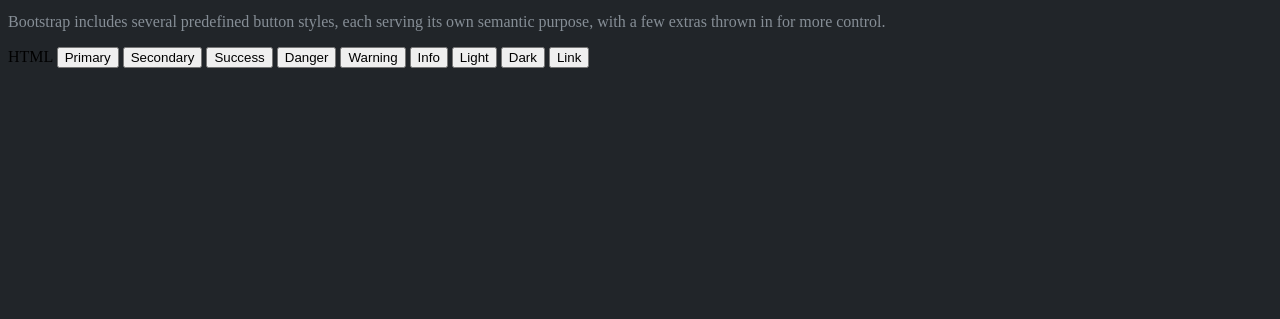
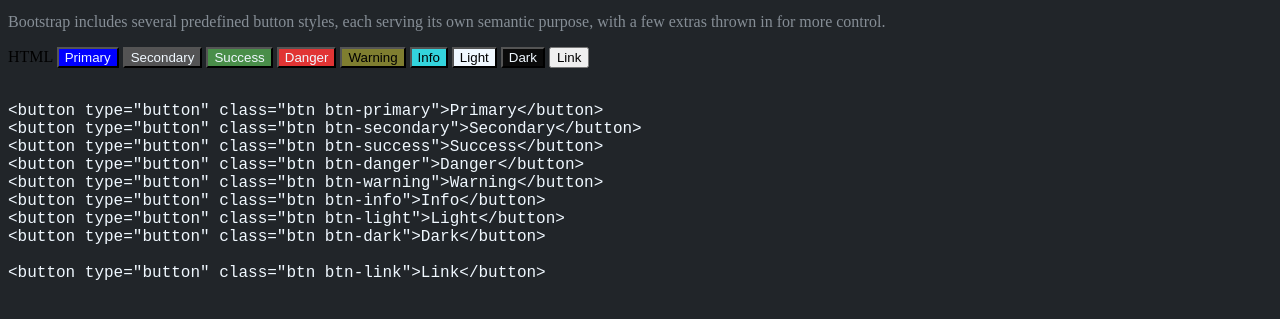
Before and after one commit to Shaimullina/getbootstrap, a plain HTML site: page index.html in a window 1280 px wide. Shown: the part 203-522 px from the top of the page. Drawn offline with Linux system fonts and the light colour scheme.

Commit message:
First commit

```diff
--- a/css.css
+++ b/css.css
@@ -68,3 +68,47 @@
     font-size: 16px;
     color: #868e96;
  }
+
+ .btn-btn-primary {
+
+background-color: blue;
+color:aliceblue;
+ }
+
+ .btn-btn-secondary{
+   background-color: rgb(83, 83, 84);
+   color:aliceblue;
+ }
+
+ .btn-btn-success {
+   background-color: #498e49;
+   color:aliceblue;
+ }
+.btn-btn-danger{
+   background-color: #e13434;
+   color:aliceblue;
+}
+
+.btn-btn-warning{
+   background-color: #7f7e30;
+   color:rgb(0, 0, 0);
+}
+
+.btn-btn-info{
+   background-color: #34d8e1fa;
+   color:rgb(0, 0, 0);
+}
+
+.btn-btn-light {
+   background-color:aliceblue;
+   color:rgb(0, 0, 0);
+}
+
+.btn-btn-dark{
+   background-color:rgb(10, 10, 10);
+   color:aliceblue;
+}
+.button {
+   color: aliceblue;
+   font-size: 16px;
+}
--- a/index.html
+++ b/index.html
@@ -35,8 +35,18 @@
 </p>
 
 HTML
+<button type="button" class="btn-btn-primary">Primary</button>
+<button type="button" class="btn-btn-secondary">Secondary</button>
+<button type="button" class="btn-btn-success">Success</button>
+<button type="button" class="btn-btn-danger">Danger</button>
+<button type="button" class="btn-btn-warning">Warning</button>
+<button type="button" class="btn-btn-info">Info</button>
+<button type="button" class="btn-btn-light">Light</button>
+<button type="button" class="btn-btn-dark">Dark</button>
 
+<button type="button" class="btn-btn-link">Link</button>
 
+<xmp class="button">
 <button type="button" class="btn btn-primary">Primary</button>
 <button type="button" class="btn btn-secondary">Secondary</button>
 <button type="button" class="btn btn-success">Success</button>
@@ -47,6 +57,7 @@
 <button type="button" class="btn btn-dark">Dark</button>
 
 <button type="button" class="btn btn-link">Link</button>
+</xmp>
 </div>
 
 
```
